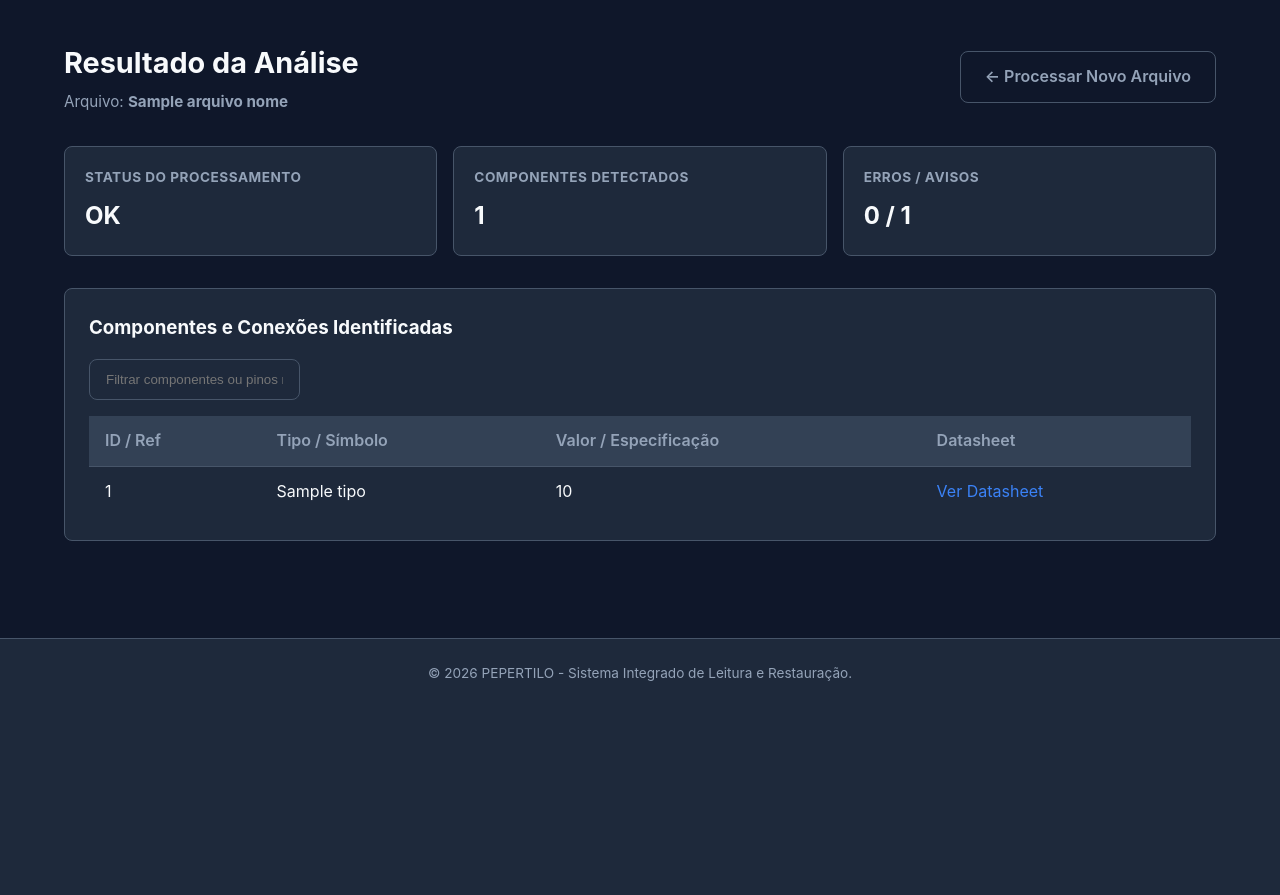
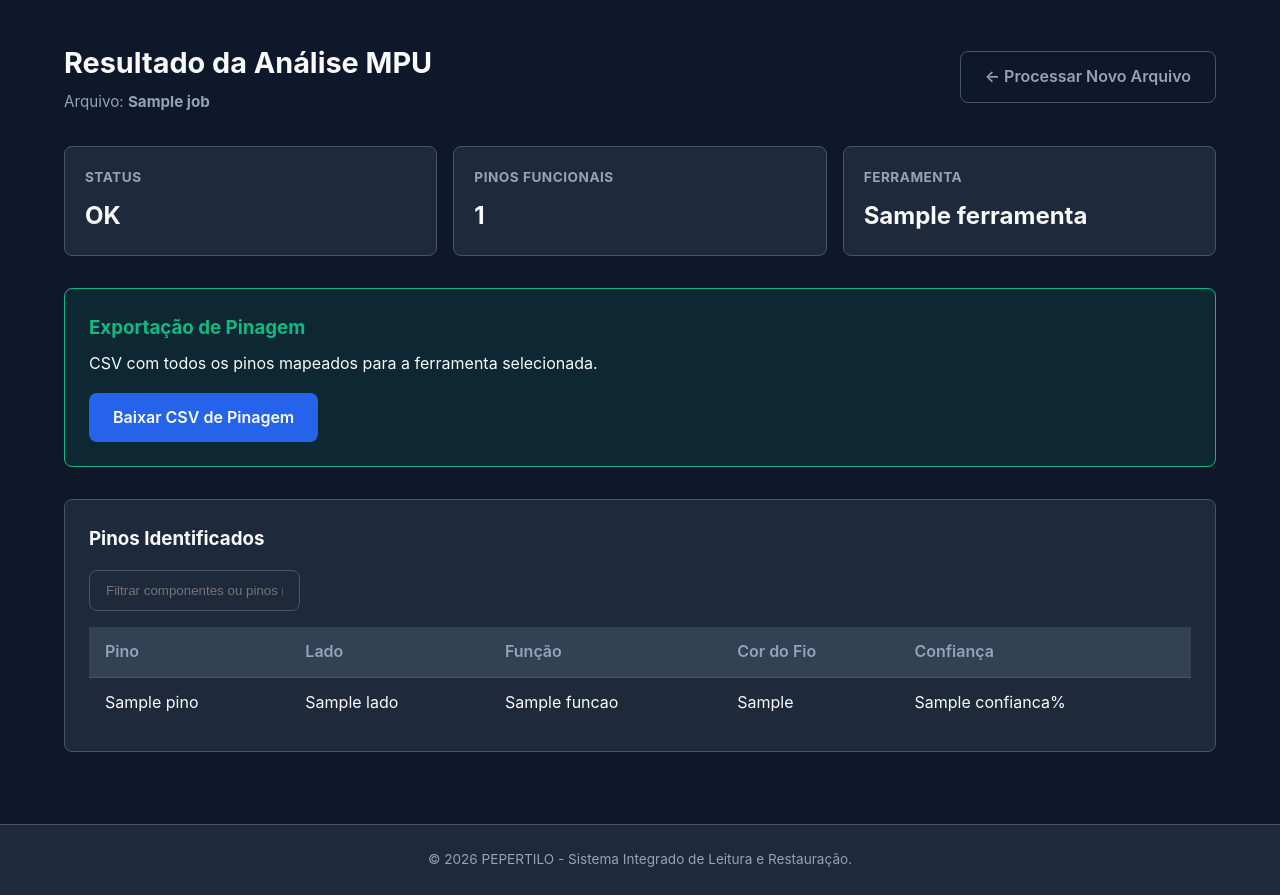
Before and after one commit to cleitonlmoresco/PEPERTILO, a Flask app: template web/templates/resultado_mpu.html in a window 1280 px wide. Shown: the part 91-986 px from the top of the page. Before the commit the page ends 772 px from the top, so only its background shows below. Run offline with Flask 3, Linux system fonts and the light colour scheme; the template is opened without the code that fills it: most values are stand-ins (such as "Sample title", 1, 10 or a date in 2020).

Commit message:
Update result template for MPU analysis

```diff
--- a/web/templates/resultado_mpu.html
+++ b/web/templates/resultado_mpu.html
@@ -1,115 +1,76 @@
 {% extends "base.html" %}
 
-{% block title %}PEPERTILO 1.0 - Resultado da Análise{% endblock %}
+{% block title %}PEPERTILO 1.0 - Resultado MPU{% endblock %}
 
 {% block content %}
 <section class="secao-resultado">
     <div class="cabecalho-pagina flex-between">
         <div>
-            <h2>Resultado da Análise</h2>
-            <p class="subtitulo">Arquivo: <strong>{{ arquivo_nome }}</strong></p>
+            <h2>Resultado da Análise MPU</h2>
+            <p class="subtitulo">Arquivo: <strong>{{ job.nome_modulo or 'MPU' }}</strong></p>
         </div>
-        <a href="{{ url_for('index') }}" class="btn-secundario">&larr; Processar Novo Arquivo</a>
+        <a href="{{ url_for('modulo8.index') }}" class="btn-secundario">&larr; Processar Novo Arquivo</a>
     </div>
 
-    <!-- Resumo do Status -->
+    <!-- Resumo -->
     <div class="cards-resumo">
-        <div class="card-status status-{{ status }}">
-            <h4>Status do Processamento</h4>
-            <p class="valor">{{ status | upper }}</p>
+        <div class="card-status status-{{ job.status }}">
+            <h4>Status</h4>
+            <p class="valor">{{ job.status | upper }}</p>
         </div>
         <div class="card-status">
-            <h4>Componentes Detectados</h4>
-            <p class="valor">{{ total_componentes or 0 }}</p>
+            <h4>Pinos Funcionais</h4>
+            <p class="valor">{{ resultado.num_pinos or 0 }}</p>
         </div>
         <div class="card-status">
-            <h4>Erros / Avisos</h4>
-            <p class="valor">{{ total_erros or 0 }} / {{ total_avisos or 0 }}</p>
+            <h4>Ferramenta</h4>
+            <p class="valor">{{ resultado.ferramenta or 'CarProg_A10' }}</p>
         </div>
     </div>
 
-    <!-- Seção de Ações e Downloads -->
-    {% if relatorio_excel %}
+    <!-- Download CSV -->
+    {% if resultado.pinos %}
     <div class="caixa-destaque">
-        <h3>Exportação Concluída</h3>
-        <p>A planilha detalhada do circuito foi gerada com sucesso.</p>
-        <a href="{{ url_for('download_excel', filename=relatorio_excel) }}" class="btn-principal">
-            Baixar Planilha Excel (.xlsx)
+        <h3>Exportação de Pinagem</h3>
+        <p>CSV com todos os pinos mapeados para a ferramenta selecionada.</p>
+        <a href="{{ url_for('modulo8.download_planilha', job_id=job.id) }}" class="btn-principal">
+            Baixar CSV de Pinagem
         </a>
     </div>
     {% endif %}
 
-    <!-- Tabela de Componentes Identificados -->
+    <!-- Tabela de Pinos -->
     <div class="painel-tabela">
-        <h3>Componentes e Conexões Identificadas</h3>
-        {% if componentes %}
+        <h3>Pinos Identificados</h3>
+        {% if resultado.pinos %}
         <div class="tabela-container">
             <table class="tabela-dados">
                 <thead>
                     <tr>
-                        <th>ID / Ref</th>
-                        <th>Tipo / Símbolo</th>
-                        <th>Valor / Especificação</th>
-                        <th>Datasheet</th>
+                        <th>Pino</th>
+                        <th>Lado</th>
+                        <th>Função</th>
+                        <th>Cor do Fio</th>
+                        <th>Confiança</th>
                     </tr>
                 </thead>
                 <tbody>
-                    {% for comp in componentes %}
+                    {% for pino in resultado.pinos %}
                     <tr>
-                        <td>{{ comp.id }}</td>
-                        <td>{{ comp.tipo }}</td>
-                        <td>{{ comp.valor or 'N/A' }}</td>
-                        <td>
-                            {% if comp.datasheet %}
-                            <a href="{{ comp.datasheet }}" target="_blank" class="link-datasheet">Ver Datasheet</a>
-                            {% else %}
-                            -
-                            {% endif %}
-                        </td>
+                        <td>{{ pino.pino }}</td>
+                        <td>{{ pino.lado }}</td>
+                        <td>{{ pino.funcao }}</td>
+                        <td>{{ pino.cor_fio or 'N/C' }}</td>
+                        <td>{{ pino.confianca or 0 }}%</td>
                     </tr>
                     {% endfor %}
                 </tbody>
             </table>
         </div>
         {% else %}
-        <p class="sem-dados">Nenhum componente foi identificado no arquivo enviado.</p>
+        <p class="sem-dados">Nenhum pino funcional foi detectado.</p>
         {% endif %}
     </div>
-
-    <!-- Seção de Logs e Ocorrências -->
-    {% if resumo_erros and (resumo_erros.erros or resumo_erros.avisos) %}
-    <div class="painel-logs">
-        <h3>Relatório de Ocorrências (M0 - Logger)</h3>
-
-        {% if resumo_erros.erros %}
-        <div class="grupo-logs">
-            <h4 class="texto-erro">Erros Registrados</h4>
-            <ul>
-                {% for erro in resumo_erros.erros %}
-                <li>
-                    <span class="badge badge-erro">{{ erro.severidade }}</span>
-                    <strong>[{{ erro.modulo }}]</strong> {{ erro.mensagem }}
-                </li>
-                {% endfor %}
-            </ul>
-        </div>
-        {% endif %}
-
-        {% if resumo_erros.avisos %}
-        <div class="grupo-logs">
-            <h4 class="texto-aviso">Avisos</h4>
-            <ul>
-                {% for aviso in resumo_erros.avisos %}
-                <li>
-                    <span class="badge badge-aviso">Aviso</span>
-                    {{ aviso.mensagem }}
-                </li>
-                {% endfor %}
-            </ul>
-        </div>
-        {% endif %}
-    </div>
-    {% endif %}
 </section>
 {% endblock %}
 
```
